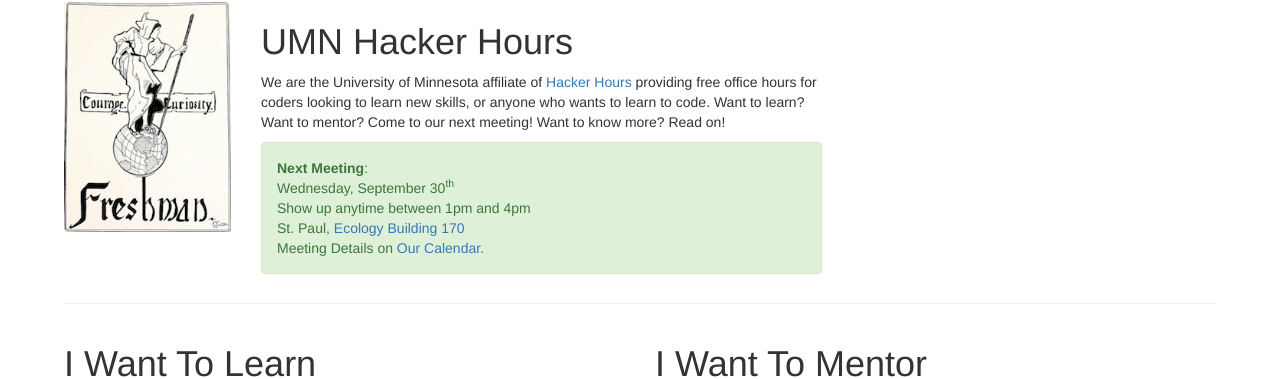
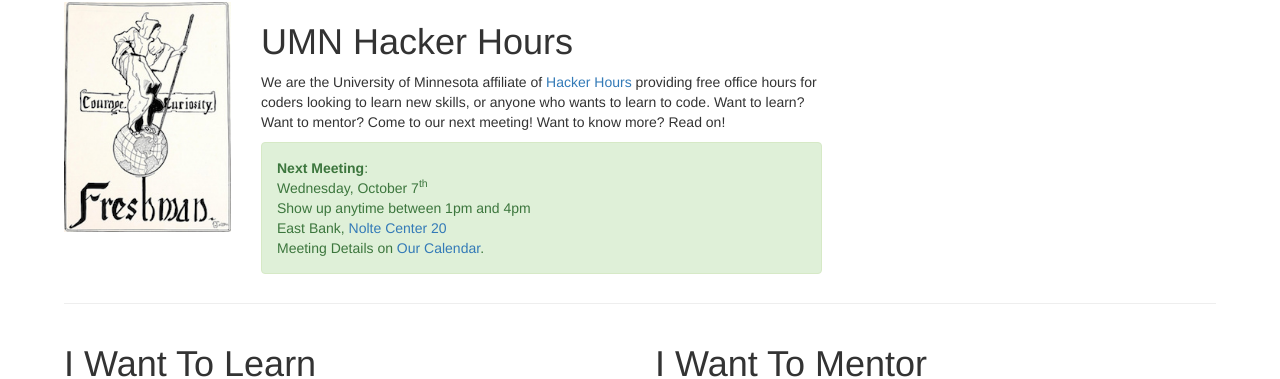
Before and after one commit to umnhackerhours/umnhackerhours.github.io, a Jekyll site: the page built from index.markdown, in a window 1280 px wide. Shown: the part 102-481 px from the top of the page. Built offline with Jekyll 4.4.1, drawn with Linux system fonts in a browser that asks for light colours.

Commit message:
Location for 10/7 meeting

```diff
--- a/index.markdown
+++ b/index.markdown
@@ -13,9 +13,9 @@ description: Home
       <div class="alert alert-success" role="alert">
         <a class="anchor" id="next_meeting"></a>
         <strong>Next Meeting</strong>:<br />
-        Wednesday, September 30<sup>th</sup><br />
+        Wednesday, October 7<sup>th</sup><br />
         Show up anytime between 1pm and 4pm<br />
-        St. Paul, <a href="http://campusmaps.umn.edu/tc/building/Ecology/">Ecology Building 170</a><br />
+        East Bank, <a href="http://www.classroom.umn.edu/studySpace/studySpaceDetail.html?space=NolteCenter20">Nolte Center 20</a><br />
         Meeting Details on <a href="https://www.google.com/calendar/embed?src=umn.edu_ii9odmho4m63bsq19879mu0iis%40group.calendar.google.com&ctz=America/Chicago">Our Calendar</a>.
       </div>
     </div>
```
